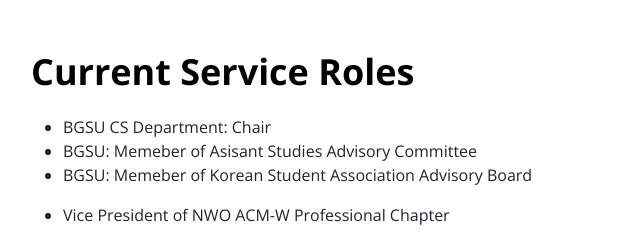
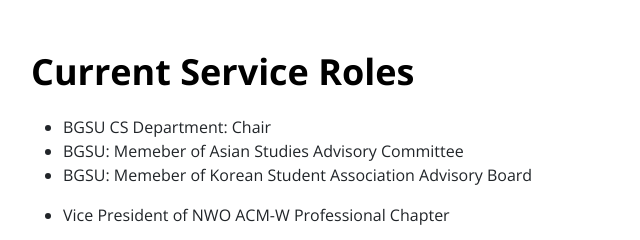
Before and after one commit to jkjakelee/jkjakelee.github.io, a plain HTML site: page index.html in a window 1280 px wide. Shown: the part 8880-9120 px from the top of the page, 51-691 px from the left. Drawn offline with nearby package versions, Linux system fonts and the light colour scheme.

Commit message:
Update index.html

```diff
--- a/index.html
+++ b/index.html
@@ -397,7 +397,7 @@
                             <h2 class="mb-lg-3 mb-3">Current Service Roles</h2>
 							<ul>
 								<li>BGSU CS Department: Chair</li>
-								<li>BGSU: Memeber of Asisant Studies Advisory Committee</li>
+								<li>BGSU: Memeber of Asian Studies Advisory Committee</li>
 								<li>BGSU: Memeber of Korean Student Association Advisory Board</li>
 							</ul>
 							<ul>
```
